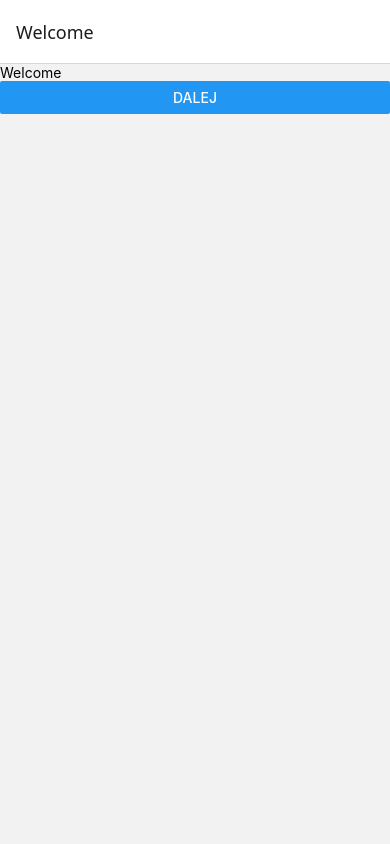
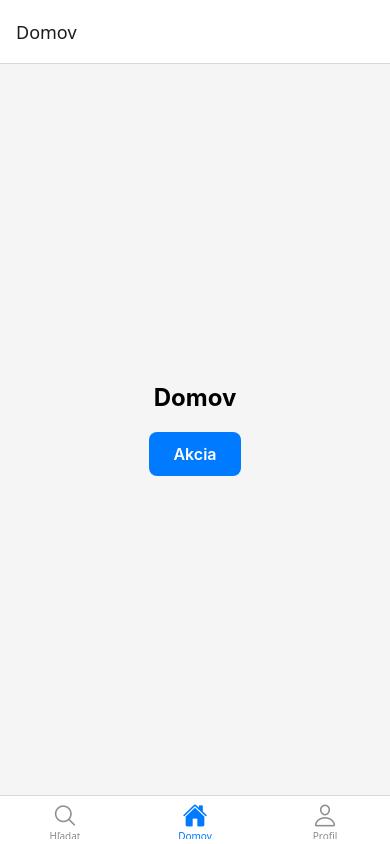
Before and after one commit to vinckobb/expo-poc, a React Native app in the folder apps/mobile/: screen /ShellDemo in a window 390 px wide. Built offline with nearby package versions, Linux system fonts and the light colour scheme.

Commit message:
shell screen playground

```diff
--- a/apps/mobile/src/navigation/AppRoutes.tsx
+++ b/apps/mobile/src/navigation/AppRoutes.tsx
@@ -20,6 +20,7 @@ import { Routes } from "../reactQueryPlayground/Routes";
 import { RoutesViewModel } from "../reactQueryPlayground/RoutesViewModel";
 import { RouteDetails } from "../reactQueryPlayground/RouteDetails";
 import { RouteDetailsViewModel } from "../reactQueryPlayground/RouteDetailsViewModel";
+import { HomeShellDemo } from "../shellPlayground/HomeShellDemo";
 
 export type RootStackParamList = {
   Welcome: undefined;
@@ -29,6 +30,7 @@ export type RootStackParamList = {
   Routes: undefined;
   FavoriteRoutes: undefined;
   RouteDetails: { routeId: string };
+  ShellDemo: undefined;
 } & LoginParamList;
 
 export type RootStackNavigator = ReturnType<
@@ -82,7 +84,7 @@ export default function AppRoutes() {
         name="Welcome"
         children={() => {
           const viewModel = new WelcomeViewModel(() =>
-            navigation.navigate("Routes")
+            navigation.navigate("ShellDemo")
           );
           return <Welcome viewModel={viewModel} />;
         }}
@@ -175,6 +177,15 @@ export default function AppRoutes() {
         }}
       />
 
+      <Stack.Screen
+        name="ShellDemo"
+        options={{
+          title: "Shell Demo",
+          headerShown: false,
+        }}
+        component={HomeShellDemo}
+      />
+
       {createLoginFlowScreens<RootStackParamList>(
         Stack,
         navigation,
--- /dev/null
+++ b/apps/mobile/src/shellPlayground/HomeScreen.tsx
@@ -0,0 +1,46 @@
+import React from "react";
+import { StyleSheet, Text, View, TouchableOpacity } from "react-native";
+import { SafeAreaView } from "react-native-safe-area-context";
+
+export interface HomeScreenProps {
+  onActionPress?: () => void;
+}
+
+export const HomeScreen: React.FC<HomeScreenProps> = ({ onActionPress }) => {
+  return (
+    <SafeAreaView style={styles.container}>
+      <Text style={styles.title}>Domov</Text>
+      <TouchableOpacity
+        style={styles.actionButton}
+        onPress={onActionPress || (() => {})}
+      >
+        <Text style={styles.actionButtonText}>Akcia</Text>
+      </TouchableOpacity>
+    </SafeAreaView>
+  );
+};
+
+const styles = StyleSheet.create({
+  container: {
+    flex: 1,
+    justifyContent: "center",
+    alignItems: "center",
+    backgroundColor: "#f5f5f5",
+  },
+  title: {
+    fontSize: 24,
+    fontWeight: "bold",
+    marginBottom: 20,
+  },
+  actionButton: {
+    backgroundColor: "#007AFF",
+    paddingVertical: 12,
+    paddingHorizontal: 24,
+    borderRadius: 8,
+  },
+  actionButtonText: {
+    color: "white",
+    fontSize: 16,
+    fontWeight: "600",
+  },
+});
--- /dev/null
+++ b/apps/mobile/src/shellPlayground/HomeShell.tsx
@@ -0,0 +1,45 @@
+import React from "react";
+import { NavigationContainer } from "@react-navigation/native";
+import { createNativeStackNavigator } from "@react-navigation/native-stack";
+import { HomeShellNavigator } from "./HomeShellNavigator";
+import { HomeShellAction } from "./types";
+
+// Типы параметров для стека HomeShell
+type HomeShellStackParamList = {
+  MainTabs: undefined;
+};
+
+const Stack = createNativeStackNavigator<HomeShellStackParamList>();
+
+export interface HomeShellProps {
+  onAction?: (action: HomeShellAction) => void;
+}
+
+export const HomeShell: React.FC<HomeShellProps> = ({ onAction }) => {
+  const handleHomeAction = () => {
+    onAction?.({ type: "homeAction" });
+  };
+
+  const handleSearchAction = () => {
+    onAction?.({ type: "searchAction" });
+  };
+
+  const handleProfileAction = () => {
+    onAction?.({ type: "profileAction" });
+  };
+
+  return (
+    <Stack.Navigator screenOptions={{ headerShown: false }}>
+      <Stack.Screen
+        name="MainTabs"
+        children={() => (
+          <HomeShellNavigator
+            onHomeAction={handleHomeAction}
+            onSearchAction={handleSearchAction}
+            onProfileAction={handleProfileAction}
+          />
+        )}
+      />
+    </Stack.Navigator>
+  );
+};
--- /dev/null
+++ b/apps/mobile/src/shellPlayground/HomeShellDemo.tsx
@@ -0,0 +1,17 @@
+import React from "react";
+import { Alert } from "react-native";
+import { SafeAreaProvider } from "react-native-safe-area-context";
+import { HomeShell } from "./HomeShell";
+import { HomeShellAction } from "./types";
+
+export const HomeShellDemo = () => {
+  const handleAction = (action: HomeShellAction) => {
+    Alert.alert("Akcia", `Vykonaná akcia: ${action.type}`);
+  };
+
+  return (
+    <SafeAreaProvider>
+      <HomeShell onAction={handleAction} />
+    </SafeAreaProvider>
+  );
+};
--- /dev/null
+++ b/apps/mobile/src/shellPlayground/HomeShellNavigator.tsx
@@ -0,0 +1,65 @@
+import React from "react";
+import { createBottomTabNavigator } from "@react-navigation/bottom-tabs";
+import { Ionicons } from "@expo/vector-icons";
+import { HomeShellTabParamList } from "./types";
+import { HomeScreen } from "./HomeScreen";
+import { SearchRoutesScreen } from "./SearchRoutesScreen";
+import { ProfileSettingsScreen } from "./ProfileSettingsScreen";
+
+const Tab = createBottomTabNavigator<HomeShellTabParamList>();
+
+export interface HomeShellNavigatorProps {
+  onHomeAction?: () => void;
+  onSearchAction?: () => void;
+  onProfileAction?: () => void;
+}
+
+export const HomeShellNavigator: React.FC<HomeShellNavigatorProps> = ({
+  onHomeAction,
+  onSearchAction,
+  onProfileAction,
+}) => {
+  return (
+    <Tab.Navigator
+      initialRouteName="Home"
+      screenOptions={({ route }) => ({
+        tabBarIcon: ({ focused, color, size }) => {
+          let iconName: keyof typeof Ionicons.glyphMap = "home";
+
+          if (route.name === "Home") {
+            iconName = focused ? "home" : "home-outline";
+          } else if (route.name === "SearchRoutes") {
+            iconName = focused ? "search" : "search-outline";
+          } else if (route.name === "ProfileSettings") {
+            iconName = focused ? "person" : "person-outline";
+          }
+
+          return <Ionicons name={iconName} size={size} color={color} />;
+        },
+        tabBarActiveTintColor: "#007AFF",
+        tabBarInactiveTintColor: "#8E8E93",
+        headerShown: true,
+      })}
+    >
+      <Tab.Screen
+        name="SearchRoutes"
+        options={{ title: "Hľadať" }}
+        children={() => <SearchRoutesScreen onActionPress={onSearchAction} />}
+      />
+
+      <Tab.Screen
+        name="Home"
+        options={{ title: "Domov" }}
+        children={() => <HomeScreen onActionPress={onHomeAction} />}
+      />
+
+      <Tab.Screen
+        name="ProfileSettings"
+        options={{ title: "Profil" }}
+        children={() => (
+          <ProfileSettingsScreen onActionPress={onProfileAction} />
+        )}
+      />
+    </Tab.Navigator>
+  );
+};
--- /dev/null
+++ b/apps/mobile/src/shellPlayground/ProfileSettingsScreen.tsx
@@ -0,0 +1,48 @@
+import React from "react";
+import { StyleSheet, Text, View, TouchableOpacity } from "react-native";
+import { SafeAreaView } from "react-native-safe-area-context";
+
+export interface ProfileSettingsScreenProps {
+  onActionPress?: () => void;
+}
+
+export const ProfileSettingsScreen: React.FC<ProfileSettingsScreenProps> = ({
+  onActionPress,
+}) => {
+  return (
+    <SafeAreaView style={styles.container}>
+      <Text style={styles.title}>Profil a nastavenia</Text>
+      <TouchableOpacity
+        style={styles.actionButton}
+        onPress={onActionPress || (() => {})}
+      >
+        <Text style={styles.actionButtonText}>Upraviť profil</Text>
+      </TouchableOpacity>
+    </SafeAreaView>
+  );
+};
+
+const styles = StyleSheet.create({
+  container: {
+    flex: 1,
+    justifyContent: "center",
+    alignItems: "center",
+    backgroundColor: "#f5f5f5",
+  },
+  title: {
+    fontSize: 24,
+    fontWeight: "bold",
+    marginBottom: 20,
+  },
+  actionButton: {
+    backgroundColor: "#007AFF",
+    paddingVertical: 12,
+    paddingHorizontal: 24,
+    borderRadius: 8,
+  },
+  actionButtonText: {
+    color: "white",
+    fontSize: 16,
+    fontWeight: "600",
+  },
+});
--- /dev/null
+++ b/apps/mobile/src/shellPlayground/SearchRoutesScreen.tsx
@@ -0,0 +1,48 @@
+import React from "react";
+import { StyleSheet, Text, View, TouchableOpacity } from "react-native";
+import { SafeAreaView } from "react-native-safe-area-context";
+
+export interface SearchRoutesScreenProps {
+  onActionPress?: () => void;
+}
+
+export const SearchRoutesScreen: React.FC<SearchRoutesScreenProps> = ({
+  onActionPress,
+}) => {
+  return (
+    <SafeAreaView style={styles.container}>
+      <Text style={styles.title}>Hľadať trasy</Text>
+      <TouchableOpacity
+        style={styles.actionButton}
+        onPress={onActionPress || (() => {})}
+      >
+        <Text style={styles.actionButtonText}>Hľadať</Text>
+      </TouchableOpacity>
+    </SafeAreaView>
+  );
+};
+
+const styles = StyleSheet.create({
+  container: {
+    flex: 1,
+    justifyContent: "center",
+    alignItems: "center",
+    backgroundColor: "#f5f5f5",
+  },
+  title: {
+    fontSize: 24,
+    fontWeight: "bold",
+    marginBottom: 20,
+  },
+  actionButton: {
+    backgroundColor: "#007AFF",
+    paddingVertical: 12,
+    paddingHorizontal: 24,
+    borderRadius: 8,
+  },
+  actionButtonText: {
+    color: "white",
+    fontSize: 16,
+    fontWeight: "600",
+  },
+});
```
Also changed, not shown: apps/mobile/src/shellPlayground/index.ts (added, +7 -0 lines), 1 other file (tests, documents, lock files or other folders).
